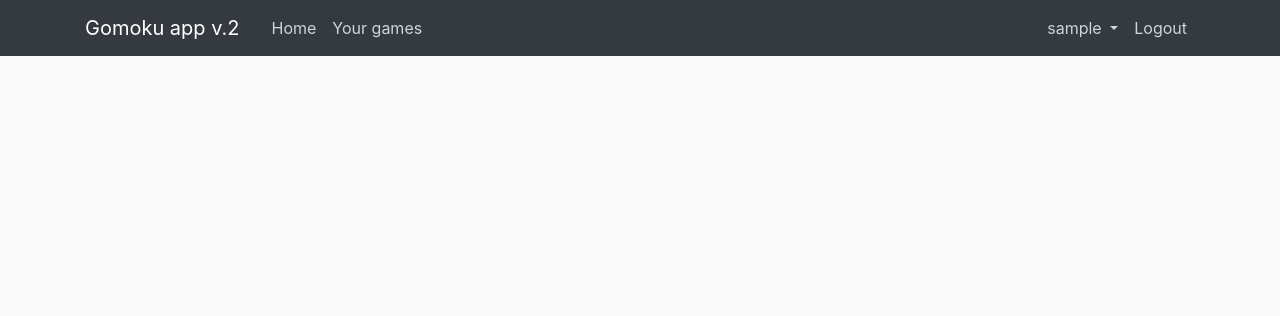
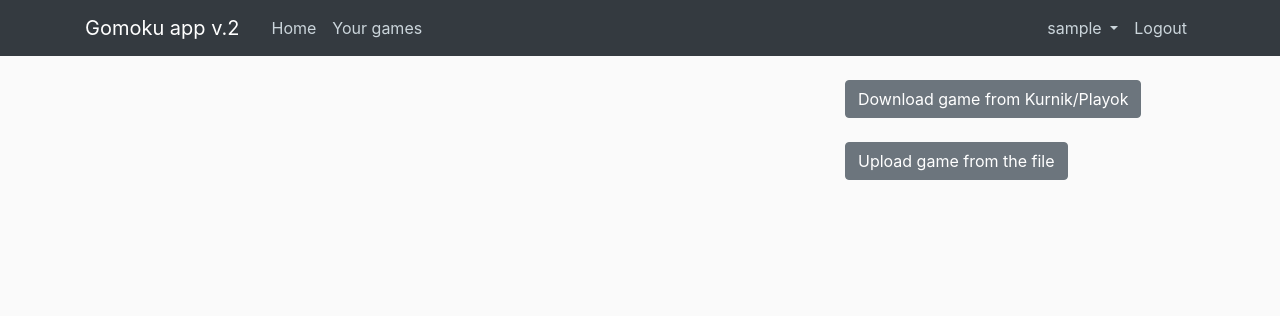
Before and after one commit to adam-harmasz/gomoku_v_0_2, a Django app: page /gomoku/game_list in a window 1280 px wide. Shown: the top 316 px of the page. Run offline with Django 3.2, Linux system fonts and the light colour scheme; the visitor is signed in with stand-in values (Sample User, id 1); data comes from the database, SQL or seed files in the repository; data that the repository does not hold is empty; some libraries are stand-ins or nearby versions.

Commit message:
added upload from file form via ajax, updated serializer and model viewset to perform creation

```diff
--- a/accounts/templates/accounts/profile.html
+++ b/accounts/templates/accounts/profile.html
@@ -105,7 +105,7 @@
                 var formData = new FormData(),
                     url = "/api/profile/{{ user.userprofile.id }}/";
 
-                formData.append( 'picture', ($(this).find('[type=file]')[0].files[0]));
+                formData.append('picture', ($(this).find('[type=file]')[0].files[0]));
 
                 $.ajax({
                     enctype: 'multipart/form-data',
--- a/core/models.py
+++ b/core/models.py
@@ -103,12 +103,13 @@ class GomokuRecordFile(models.Model):
     """Class defining GomokuRecordFiles objects"""
     profile = models.ForeignKey(User, on_delete=models.CASCADE)
     game_record_file = models.FileField(
+        default=None,
         null=True,
         blank=True,
         upload_to=gomoku_record_image_file_path
     )
-    url = models.CharField(max_length=255, null=True, blank=True)
-    status = models.CharField(max_length=50)
+    url = models.CharField(default=None, max_length=255, null=True, blank=True)
+    status = models.CharField(max_length=50, null=True, blank=True)
 
     def __str__(self):
         return f'game record owned by: {self.profile}'
--- /dev/null
+++ b/gomoku_app/templates/gomoku_app/game_download_modal.html
@@ -0,0 +1,32 @@
+{% load crispy_forms_tags %}
+
+<button type="button" class="btn btn-secondary" data-toggle="modal" data-target="#download-modal">
+    Download game from Kurnik/Playok
+</button>
+
+<!-- Modal Form for editing User profile-->
+<div class="modal fade" id="download-modal" tabindex="-1" role="dialog" aria-labelledby="exampleModalLabel" aria-hidden="true">
+    <div class="modal-dialog modal-dialog-centered" role="document">
+        <div class="modal-content">
+            <div class="modal-header">
+                <h5 class="modal-title" id="exampleModalLabel">Edit your picture</h5>
+                <button type="button" class="close" data-dismiss="modal" aria-label="Close">
+                    <span aria-hidden="true">&times;</span>
+                </button>
+            </div>
+            <div class="modal-body">
+                 <form id="game-download-form" method="POST">
+                    {% csrf_token %}
+                    <div id="game-download-success"></div>
+                    <div id="game-download-error"></div>
+                    <fieldset class="form-group">
+                        {{ download_form|crispy }}
+                    </fieldset>
+                    <div class="form-group">
+                        <button class="btn btn-secondary" type="submit" value="Send e-mail">Save changes</button>
+                    </div>
+                </form>
+            </div>
+        </div>
+    </div>
+</div>
--- a/gomoku_app/templates/gomoku_app/game_list.html
+++ b/gomoku_app/templates/gomoku_app/game_list.html
@@ -41,30 +41,18 @@
 {% block content %}
     <div id="game-delete-success">
     </div>
-    <!-- Modal -->
-    <div class="modal fade bd-example-modal-sm" id="delete-modal" tabindex="-1" role="dialog" aria-labelledby="exampleModalLabel" aria-hidden="true">
-        <div class="modal-dialog modal-dialog-centered modal-sm" role="document">
-            <div class="modal-content">
-                <div class="modal-header">
-                    <h5 class="modal-title" id="exampleModalLabel">Game Delete</h5>
-                    <button type="button" class="close" data-dismiss="modal" aria-label="Close">
-                        <span aria-hidden="true">&times;</span>
-                    </button>
-                </div>
-                <div class="modal-body">
-                    Do you want to delete this game? Press "Confirm" button to continue.
-                </div>
-                <div class="modal-footer">
-                    <button type="button" class="btn btn-secondary delete-game-class"  data-dismiss="modal">Confirm</button>
-                </div>
-            </div>
-        </div>
-    </div>
+    {% include "gomoku_app/modal_game_delete.html" %}
     <div class="container">
         <div id="game-record-list" class="row">
         </div>
     </div>
 {% endblock content %}
+{% block sidebar %}
+    {% include "gomoku_app/game_download_modal.html" %}
+    <br />
+    <br />
+    {% include "gomoku_app/game_upload_modal.html" %}
+{% endblock sidebar %}
 
 {% block jquery %}
 <script>
@@ -188,6 +176,51 @@
                 }
             });
         }
+        // Edit user profile picture with ajax submit
+        $("#game-upload-form").submit(function (e) {
+            e.preventDefault();
+            var formData = new FormData(),
+                url = "/api/files/";
+
+            formData.append("game_record_file", ($(this).find('[type=file]')[0].files[0]));
+
+            $.ajax({
+                enctype: "multipart/form-data",
+                url: url,
+                data: formData,
+                method: "POST",
+                processData: false,
+                contentType: false,
+                success: function (data) {
+                    console.log(data);
+
+                    // clearing alert messages
+                    {#clear_html("#pic-edit-success");#}
+                    {#clear_html("#pic-edit-error");#}
+
+                    // success alert message
+                    $("#pic-edit-success").append('<div class="alert alert-success" role="alert">Your profile picture has been successfully updated!</div>');
+
+                    // update profile picture
+                    {#ajax_get(url, change_profile_picture);#}
+                },
+                error: function (data) {
+                    console.log(data.status + " status");
+                    console.log(data.responseText);
+                    console.log(data);
+
+                    // Clearing alert messages
+                    {#clear_html("#pic-edit-success");#}
+                    {#clear_html("#pic-edit-error");#}
+
+                    // Adding alert error message
+                    {#$("#pic-edit-error").append(#}
+                    {#    '<div class="alert alert-danger" role="alert">' + JSON.parse(data.responseText).non_field_errors[0] + '</div>');#}
+
+                }
+            });
+        });
+
         ajax_list("/api/game_records", game_records_list);
     });
 </script>
--- /dev/null
+++ b/gomoku_app/templates/gomoku_app/game_upload_modal.html
@@ -0,0 +1,33 @@
+{% load crispy_forms_tags %}
+<button type="button" class="btn btn-secondary" data-toggle="modal" data-target="#upload-modal">
+    Upload game from the file
+</button>
+
+<!-- Modal Form for editing User profile-->
+<div class="modal fade" id="upload-modal" tabindex="-1" role="dialog" aria-labelledby="exampleModalLabel" aria-hidden="true">
+    <div class="modal-dialog modal-dialog-centered" role="document">
+        <div class="modal-content">
+            <div class="modal-header">
+                <h5 class="modal-title" id="exampleModalLabel">Edit your picture</h5>
+                <button type="button" class="close" data-dismiss="modal" aria-label="Close">
+                    <span aria-hidden="true">&times;</span>
+                </button>
+            </div>
+            <div class="modal-body">
+                 <form id="game-upload-form" method="POST" enctype="multipart/form-data">
+                    {% csrf_token %}
+                    <div id="game-upload-success">
+                    </div>
+                    <div id="game-upload-error">
+                    </div>
+                    <fieldset class="form-group">
+                        {{ upload_form|crispy }}
+                    </fieldset>
+                    <div class="form-group">
+                        <button class="btn btn-secondary" type="submit" value="Send e-mail">Save changes</button>
+                    </div>
+                </form>
+            </div>
+        </div>
+    </div>
+</div>
--- a/gomoku_app/templates/gomoku_app/modal_game_delete.html
+++ b/gomoku_app/templates/gomoku_app/modal_game_delete.html
@@ -1,24 +1,19 @@
-
-<button id="game-delete-id" type="button" class="btn btn-secondary" data-toggle="modal" data-target="#game-delete">
-    Delete Game
-</button>
-
-<div class="modal fade" id="game-delete" tabindex="-1" role="dialog" aria-labelledby="exampleModalLabel" aria-hidden="true">
-    <div class="modal-dialog modal-dialog-centered" role="document">
+<!-- Modal -->
+    <div class="modal fade bd-example-modal-sm" id="delete-modal" tabindex="-1" role="dialog" aria-labelledby="exampleModalLabel" aria-hidden="true">
+        <div class="modal-dialog modal-dialog-centered modal-sm" role="document">
             <div class="modal-content">
                 <div class="modal-header">
-                <h5 class="modal-title" id="exampleModalLabel">Game delete</h5>
-
+                    <h5 class="modal-title" id="exampleModalLabel">Game Delete</h5>
                     <button type="button" class="close" data-dismiss="modal" aria-label="Close">
                         <span aria-hidden="true">&times;</span>
                     </button>
                 </div>
                 <div class="modal-body">
-                Do you want to delete this game record? Press "confirm" to continue the process
-                <div class="form-group">
-                    <button id="game-delete-confirm" class="btn btn-secondary" type="submit" value="Send e-mail">Confirm</button>
+                    Do you want to delete this game? Press "Confirm" button to continue.
+                </div>
+                <div class="modal-footer">
+                    <button type="button" class="btn btn-secondary delete-game-class"  data-dismiss="modal">Confirm</button>
                 </div>
             </div>
         </div>
     </div>
-</div>
--- a/gomoku_app/views.py
+++ b/gomoku_app/views.py
@@ -34,7 +34,7 @@ class ExtractDataRedirectView(LoginRequiredMixin, View):
                 profile=user,
                 status='file'
             )
-            return HttpResponseRedirect ('/home')
+            return HttpResponseRedirect('/gomoku/game_list')
         ctx = {
             'form': form
         }
@@ -64,7 +64,7 @@ class DownloadExtractDataRedirectView(LoginRequiredMixin, View):
                 profile=user,
                 status='url'
             )
-            return HttpResponseRedirect('/home')
+            return HttpResponseRedirect('/gomoku/game_list')
         ctx = {
             'form': form
         }
@@ -84,6 +84,12 @@ class GameRecordListView(LoginRequiredMixin, ListView):
             return qs
         return models.GomokuRecord.objects.all()
 
+    def get_context_data(self, *, object_list=None, **kwargs):
+        ctx = super(GameRecordListView, self).get_context_data(**kwargs)
+        ctx['download_form'] = forms.GomokuRecordURLForm()
+        ctx['upload_form'] = forms.GomokuRecordForm()
+        return ctx
+
 
 class GameRecordDetailView(LoginRequiredMixin, DetailView):
     """View displaying list of gomoku games"""
```
Also changed, not shown: gomoku_file_app/api/serializers.py (+18 -1 lines), gomoku_file_app/api/views.py (+32 -18 lines), core/migrations/0014_auto_20190307_1310.py (added). Lines whose indentation alone changed are shown as unchanged.
